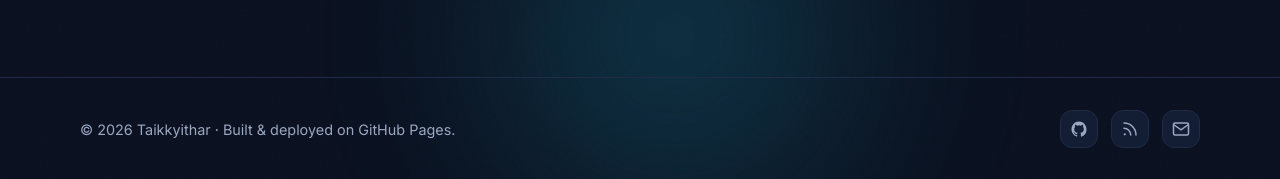
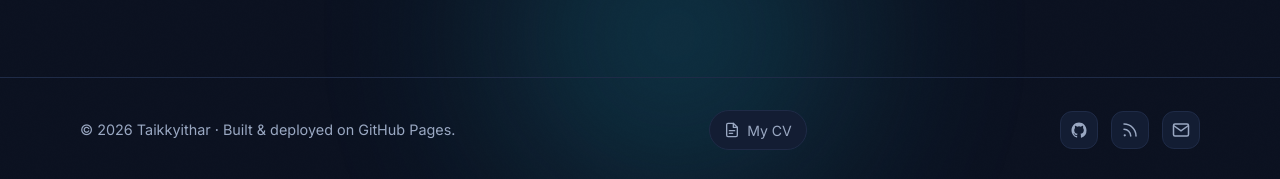
Before and after one commit to taikkyithar/taikkyithar.github.io, a Jekyll site: the page built from blog.html, in a window 1280 px wide and 984 px high. Shown: the part 802-981 px from the top of the window. Built offline with Jekyll 4.4.1, drawn with Linux system fonts in a browser that asks for light colours.

Commit message:
link my cv

```diff
--- a/_includes/footer.html
+++ b/_includes/footer.html
@@ -1,6 +1,12 @@
 <footer class="site">
   <div class="wrap foot-inner">
     <div>© <span id="year">{{ site.time | date: "%Y" }}</span> Taikkyithar · Built &amp; deployed on GitHub Pages.</div>
+    <div class="foot-links">
+      <a href="{{ '/thethtoosan_cv.html' | relative_url }}" target="_blank" rel="noopener" title="Thet Htoo San — CV">
+        <svg width="16" height="16" viewBox="0 0 24 24" fill="none" stroke="currentColor" stroke-width="2" stroke-linecap="round" stroke-linejoin="round" aria-hidden="true"><path d="M14 2H6a2 2 0 0 0-2 2v16a2 2 0 0 0 2 2h12a2 2 0 0 0 2-2V8z"/><path d="M14 2v6h6"/><path d="M8 13h8M8 17h5"/></svg>
+        My CV
+      </a>
+    </div>
     <div class="socials">
       <a href="{{ site.social_links.github }}" target="_blank" rel="noopener" aria-label="GitHub">
         <svg width="18" height="18" viewBox="0 0 24 24" fill="currentColor" aria-hidden="true"><path d="M12 2C6.48 2 2 6.58 2 12.25c0 4.54 2.87 8.38 6.84 9.74.5.1.68-.22.68-.49v-1.7c-2.78.62-3.37-1.22-3.37-1.22-.45-1.18-1.11-1.5-1.11-1.5-.9-.64.07-.63.07-.63 1 .07 1.53 1.06 1.53 1.06.9 1.58 2.36 1.12 2.94.86.09-.67.35-1.12.63-1.38-2.22-.26-4.56-1.14-4.56-5.07 0-1.12.39-2.03 1.03-2.75-.1-.26-.45-1.3.1-2.71 0 0 .84-.28 2.75 1.05a9.3 9.3 0 0 1 5 0c1.91-1.33 2.75-1.05 2.75-1.05.55 1.41.2 2.45.1 2.71.64.72 1.03 1.63 1.03 2.75 0 3.94-2.34 4.81-4.57 5.06.36.32.68.94.68 1.9v2.82c0 .27.18.6.69.49A10.26 10.26 0 0 0 22 12.25C22 6.58 17.52 2 12 2z"/></svg>
--- a/assets/css/main.css
+++ b/assets/css/main.css
@@ -1623,6 +1623,25 @@ footer.site {
 }
 .foot-inner .socials { margin-top: 0; }
 .foot-inner .socials a { width: 38px; height: 38px; }
+.foot-links a {
+  display: inline-flex;
+  align-items: center;
+  gap: .45rem;
+  padding: .45rem .9rem;
+  border-radius: 999px;
+  border: 1px solid var(--card-border);
+  background: var(--card);
+  color: var(--muted);
+  font-size: .88rem;
+  text-decoration: none;
+  transition: color .25s, border-color .25s, transform .2s var(--ease-out), box-shadow .25s;
+}
+.foot-links a:hover {
+  color: var(--brand);
+  border-color: var(--brand);
+  transform: translateY(-2px);
+  box-shadow: 0 10px 24px -12px var(--brand);
+}
 
 /* ---------- Responsive ---------- */
 @media (max-width: 860px) {
```
